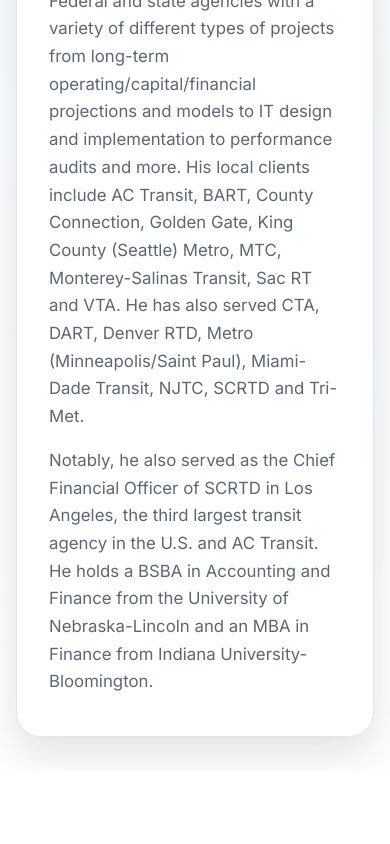
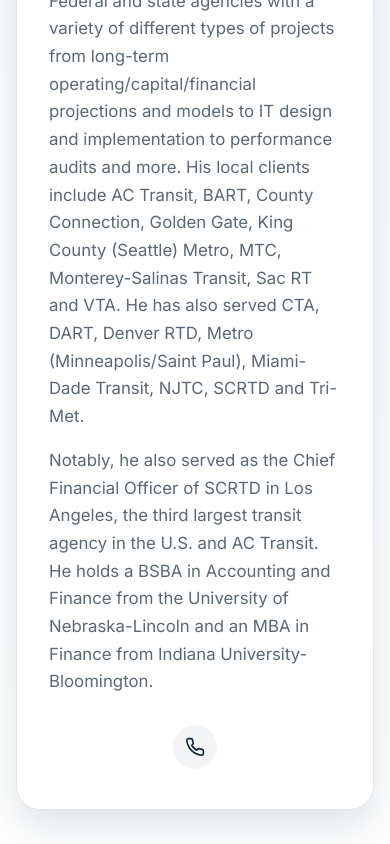
Before and after one commit to joffemd/transitaccountability, a website: page who-is-cabat.html in a window 390 px wide. Shown: the part 4976-5820 px from the top of the page. Before the commit the page ends 5747 px from the top, so only its background shows below. Drawn offline with Linux system fonts and the light colour scheme.

Commit message:
Add phone contact link for Thomas A. Rubin

```diff
--- a/who-is-cabat.html
+++ b/who-is-cabat.html
@@ -366,6 +366,11 @@
               <p>Tom has over a half century of experience in public transit, government finance and construction project management. He founded and led the transit industry practice of what is now Deloitte &amp; Touche, LLP as he rose from staff auditor to Partner and National Transit Services Director. He has served well over 100 transit operators, planning agencies and Federal and state agencies with a variety of different types of projects from long-term operating/capital/financial projections and models to IT design and implementation to performance audits and more. His local clients include AC Transit, BART, County Connection, Golden Gate, King County (Seattle) Metro, MTC, Monterey-Salinas Transit, Sac RT and VTA. He has also served CTA, DART, Denver RTD, Metro (Minneapolis/Saint Paul), Miami-Dade Transit, NJTC, SCRTD and Tri-Met.</p>
               <p>Notably, he also served as the Chief Financial Officer of SCRTD in Los Angeles, the third largest transit agency in the U.S. and AC Transit. He holds a BSBA in Accounting and Finance from the University of Nebraska-Lincoln and an MBA in Finance from Indiana University-Bloomington.</p>
             </div>
+            <div class="bio-social">
+              <a href="&#116;&#101;&#108;&#58;&#50;&#49;&#51;&#45;&#52;&#52;&#55;&#45;&#54;&#54;&#48;&#49;" aria-label="Call Thomas A. Rubin">
+                <svg xmlns="http://www.w3.org/2000/svg" width="20" height="20" viewBox="0 0 24 24" fill="none" stroke="currentColor" stroke-width="2" stroke-linecap="round" stroke-linejoin="round" role="img" aria-label="Phone Icon"><path d="M22 16.92v3a2 2 0 0 1-2.18 2 19.79 19.79 0 0 1-8.63-3.07 19.5 19.5 0 0 1-6-6 19.79 19.79 0 0 1-3.07-8.67A2 2 0 0 1 4.11 2h3a2 2 0 0 1 2 1.72 12.84 12.84 0 0 0 .7 2.81 2 2 0 0 1-.45 2.11L8.09 9.91a16 16 0 0 0 6 6l1.27-1.27a2 2 0 0 1 2.11-.45 12.84 12.84 0 0 0 2.81.7A2 2 0 0 1 22 16.92z"></path></svg>
+              </a>
+            </div>
           </div>
 
         </div>
```
